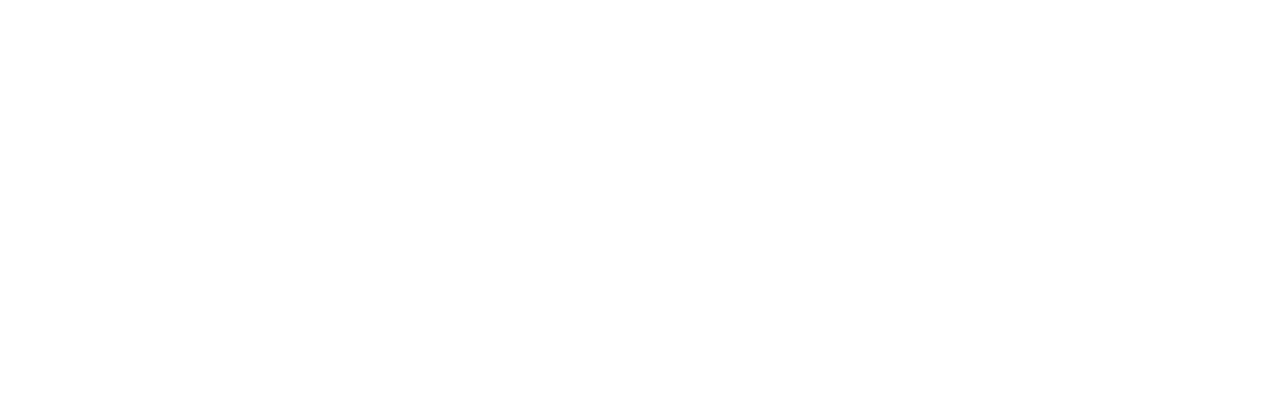
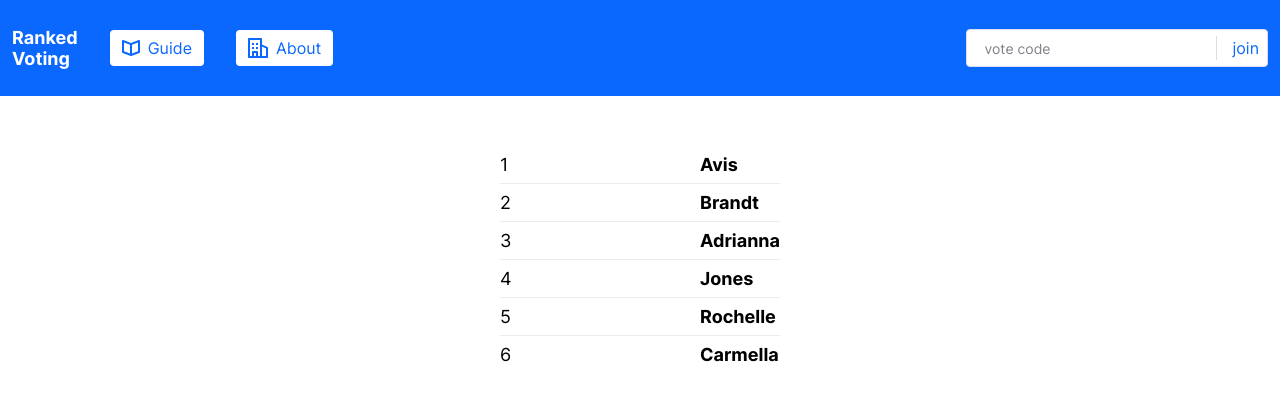
Before and after one commit to FemenSB/voting_client, a React (Create React App) app: page /results/1 in a window 1280 px wide. Before the commit this address had no page. Shown: the top 400 px of the page. Built offline with nearby package versions, Linux system fonts and the light colour scheme.

Commit message:
Implement results page
After the voting time ends, users in the voting page are redirected to the results page.

```diff
--- a/src/App.css
+++ b/src/App.css
@@ -17,6 +17,7 @@
   /* colors */
   --tini-brand-color: #0A68FF;
   --tini-brand-text-color: #FFFFFF;
+  --tini-divider-color: #EBEBF0;
   --tini-main-background-color: #FFFFFF;
   --tini-main-text-color: #27272A;
   --tini-placeholder-text-color: #808089;
--- a/src/App.js
+++ b/src/App.js
@@ -4,6 +4,7 @@ import AboutPage from './routes/about/page.component';
 import BallotSetupPage from './routes/ballot_setup/page.component';
 import GuidePage from './routes/guide/page.component';
 import Navigation from './routes/navigation/navigation.component';
+import ResultsPage from './routes/results/page.component';
 import VotingPage from './routes/voting/page.component';
 import { Route, Routes } from 'react-router-dom';
 import ServerProxyFactoryMock from './utils/server_proxy/server_proxy_factory_mock';
@@ -19,6 +20,8 @@ function App() {
         <Route path='about' element={<AboutPage />} />
         <Route path=':id' element={
             <VotingPage serverProxyFactory={serverProxyFactory} />} />
+        <Route path='results/:id' element={
+            <ResultsPage serverProxyFactory={serverProxyFactory} />} />
       </Route>
     </Routes>
   );
--- a/src/routes/navigation/navigation.component.tsx
+++ b/src/routes/navigation/navigation.component.tsx
@@ -4,17 +4,18 @@ import { ReactComponent as BookIcon } from '../../icons/book.svg'
 import { ReactComponent as BuildingIcon } from '../../icons/building.svg'
 import styles from './navigation.style.module.css';
 import { ChangeEvent, Fragment, useRef } from 'react';
-import { Link, Outlet } from 'react-router-dom';
+import { Link, Outlet, useNavigate } from 'react-router-dom';
 
 export default function Navigation() {
   const codeToJoin = useRef('');
+  const navigate = useNavigate();
 
   function onCodeInputChange(e: ChangeEvent<HTMLInputElement>) {
     codeToJoin.current = e.target.value;
   }
 
   function joinInputCode() {
-    window.location.pathname = codeToJoin.current;
+    navigate(codeToJoin.current);
   }
 
   return (
--- /dev/null
+++ b/src/routes/results/page.component.tsx
@@ -0,0 +1,46 @@
+import Loading from '../../elements/loading/loading.component';
+import IServerProxyFactory from '../../utils/server_proxy/server_proxy_factory';
+import useInitialize from '../../utils/useInitialize';
+import styles from './page.style.module.css';
+import { useCallback, useRef, useState } from 'react';
+import { useParams } from 'react-router-dom';
+
+type ResultsPageProps = {
+  serverProxyFactory: IServerProxyFactory;
+};
+
+export default function ResultsPage({ serverProxyFactory }: ResultsPageProps) {
+  const { id } = useParams();
+  const serverProxy = useRef(serverProxyFactory.forVoting(id!));
+  const [orderedCandidates, setOrderedCandidates] = useState<string[]>([]);
+
+  const initialize = useCallback(async () => {
+    console.log('initializing results');
+    const data = await serverProxy.current.getResults();
+    setOrderedCandidates(data.orderedCandidates);
+  }, []);
+  const initialized = useInitialize(initialize);
+
+
+  return (
+    <div id={styles.main}>
+      {initialized ?
+          <div className='margin-centralize'>
+            <table id={styles.table}>
+              <tbody id={styles.body}>
+                {orderedCandidates.map((name, i) =>
+                  <tr key={i} className={styles.row}>
+                    <td className={styles.index}>{i+1}</td>
+                    <td className={styles.name}>{name}</td>
+                  </tr>
+                )}
+            </tbody>
+          </table>
+          </div>
+          :
+          <div className='margin-centralize'>
+            <Loading />
+          </div>}
+    </div>
+);
+}
--- /dev/null
+++ b/src/routes/results/page.style.module.css
@@ -0,0 +1,25 @@
+#main {
+  margin-top: 50px;
+}
+
+#table {
+  border-collapse: collapse;
+}
+
+.row + .row {
+  border-top: 1px solid var(--tini-divider-color);
+}
+
+.row > * {
+  font-size: var(--tini-font-size-large);
+  padding: 8px 0;
+  text-align: start;
+}
+
+.index {
+  width: 200px;
+}
+
+.name {
+  font-weight: var(--tini-font-weight-bold);
+}
--- a/src/routes/voting/candidate_list.component.tsx
+++ b/src/routes/voting/candidate_list.component.tsx
@@ -101,9 +101,11 @@ function setDragPointer(e: GenericDragEvent) {
 
 type CandidateListProps = {
   candidates: string[];
+  onReordered: (reorderedCandidates: string[]) => void;
 };
 
-export default function CandidateList({ candidates }: CandidateListProps) {
+export default function CandidateList(
+    { candidates, onReordered }: CandidateListProps) {
   const candidateElementsRefs = useRef<Array<HTMLDivElement|null>>([]);
   const listElementRef = useRef<HTMLDivElement|null>(null);
   const [orderedCandidates, setOrderedCandidates] = useState(candidates);
@@ -237,6 +239,7 @@ export default function CandidateList({ candidates }: CandidateListProps) {
     function moveDroppedCandidateTo(index: number) {
       const reordered = moveIndexTo(orderedCandidates, dragElementIndex, index);
       setOrderedCandidates(reordered);
+      onReordered(reordered);
 
       function moveIndexTo<T>(array: T[], from: number, to: number): T[] {
         const result = [...array];
--- a/src/routes/voting/floating_panel.component.tsx
+++ b/src/routes/voting/floating_panel.component.tsx
@@ -4,9 +4,8 @@ import { ReactComponent as PersonIcon } from '../../icons/person.svg'
 import styles from './floating_panel.style.module.css';
 import { useEffect, useRef, useState } from 'react';
 
-function computeRemainingTime(until: Date): string {
-  const now = new Date();
-  const remainingMiliseconds = until.getTime() - now.getTime();
+function computeRemainingTime(from: Date, until: Date): string {
+  const remainingMiliseconds = until.getTime() - from.getTime();
   const remainingSeconds = remainingMiliseconds / 1000;
   const minutes = Math.floor(remainingSeconds / 60);
   const seconds = Math.floor(remainingSeconds - minutes*60);
@@ -25,12 +24,22 @@ type SidePanelProps = {
 export default function FloatingPanel({ endTime }: SidePanelProps) {
   const [showing, setShowing] = useState(false);
   const [remainingTime, setRemainingTime] =
-      useState(computeRemainingTime(endTime));
+      useState(computeRemainingTime(new Date(), endTime));
   const timerInterval = useRef<any>(null);
 
   useEffect(() => {
+    // We need to clearInterval before setting it because React runs this
+    // function twice, so the second run overrides the reference to the first
+    // interval
+    clearInterval(timerInterval.current);
     timerInterval.current = setInterval(() => {
-      setRemainingTime(computeRemainingTime(endTime));
+      const now = new Date();
+      if (now < endTime) {
+        setRemainingTime(computeRemainingTime(now, endTime));
+      } else {
+        setRemainingTime(computeRemainingTime(endTime, endTime));
+        clearTimeout(timerInterval.current);
+      }
       return () => clearInterval(timerInterval.current);
     }, 1000);
   }, [endTime]);
--- a/src/routes/voting/floating_panel.style.module.css
+++ b/src/routes/voting/floating_panel.style.module.css
@@ -12,7 +12,7 @@
 
 #side-panel {
   background-color: var(--tini-main-background-color);
-  border: 1px solid #EBEBF0;
+  border: 1px solid var(--tini-divider-color);
   border-radius: var(--tini-border-radius-rounded-2);
   height: 500px;
   margin-top: 8px;
--- a/src/routes/voting/page.component.tsx
+++ b/src/routes/voting/page.component.tsx
@@ -1,10 +1,11 @@
 import Loading from '../../elements/loading/loading.component';
 import IServerProxyFactory from '../../utils/server_proxy/server_proxy_factory';
+import useInitialize from '../../utils/useInitialize';
 import CandidateList from './candidate_list.component';
 import FloatingPanel from './floating_panel.component';
 import styles from  './page.style.module.css';
-import { Fragment, useEffect, useRef, useState } from 'react';
-import { useParams } from 'react-router-dom';
+import { Fragment, useCallback, useEffect, useRef, useState } from 'react';
+import { useNavigate, useParams } from 'react-router-dom';
 
 type VotingPageProps = {
   serverProxyFactory: IServerProxyFactory;
@@ -12,29 +13,51 @@ type VotingPageProps = {
 
 export default function VotingPage({ serverProxyFactory }: VotingPageProps) {
   const { id } = useParams();
-  const [initialized, setInitialized] = useState(false);
   const [candidates, setCandidates] = useState<string[]>([]);
   const [endTime, setEndTime] = useState<Date>(new Date());
   const serverProxy = useRef(serverProxyFactory.forVoting(id!));
+  const orderedCandidates = useRef<string[]>([]);
+  const votingEndTimeout = useRef<any>();
+  const navigate = useNavigate();
 
   console.log(id);
 
+  const initialize = useCallback(async () => {
+    console.log('initializing voting');
+    const data = await serverProxy.current.getStaticData();
+    setCandidates(data.candidates);
+    orderedCandidates.current = data.candidates;
+    setEndTime(data.endTime);
+  }, []);
+
+  const initialized = useInitialize(initialize);
+
   useEffect(() => {
-    initialize();
-    async function initialize() {
-      const data = await serverProxy.current.getStaticData();
-      setCandidates(data.candidates);
-      setEndTime(data.endTime);
-      setInitialized(true);
+    if (!initialized) return;
+    setVotingEndTimeout();
+
+    function setVotingEndTimeout() {
+      clearTimeout(votingEndTimeout.current);
+      const timeUntilEnding = endTime.getTime() - Date.now();
+      votingEndTimeout.current = setTimeout(endVoting, timeUntilEnding);
     }
-  }, []);
+
+    async function endVoting() {
+      await serverProxy.current.sendVote(orderedCandidates.current);
+      navigate(`/results/${id}`);
+    }
+  }, [initialized, endTime, id, navigate]);
+
+  function onReordered(candidates: string[]) {
+    orderedCandidates.current = candidates;
+  }
 
   return (
     <div id={styles['candidate-list-container']}>
       {initialized ?
         <Fragment>
           <div className='margin-centralize'>
-            <CandidateList candidates={candidates} />
+            <CandidateList candidates={candidates} onReordered={onReordered} />
           </div>
           <div id={styles['side-panel-container']}>
             <FloatingPanel endTime={endTime} />
--- a/src/utils/server_proxy/server_proxy.ts
+++ b/src/utils/server_proxy/server_proxy.ts
@@ -1,8 +1,14 @@
 export interface IServerProxy {
   getStaticData(): Promise<VotingData>;
+  sendVote(orderedCandidates: string[]): Promise<void>;
+  getResults(): Promise<VotingResults>;
 }
 
 export type VotingData = {
   candidates: string[];
   endTime: Date;
 };
+
+export type VotingResults = {
+  orderedCandidates: string[];
+};
--- a/src/utils/server_proxy/server_proxy_mock.ts
+++ b/src/utils/server_proxy/server_proxy_mock.ts
@@ -1,5 +1,5 @@
 import sleep from '../sleep';
-import {IServerProxy, VotingData} from './server_proxy';
+import {IServerProxy, VotingData, VotingResults} from './server_proxy';
 
 export default class ServerProxyMock implements IServerProxy {
   async getStaticData(): Promise<VotingData> {
@@ -16,4 +16,22 @@ export default class ServerProxyMock implements IServerProxy {
       endTime: new Date(new Date().getTime() + 5*60*1000)
     };
   }
+
+  async sendVote(orderedCandidates: string[]): Promise<void> {
+    return sleep(1000);
+  }
+
+  async getResults(): Promise<VotingResults> {
+    await sleep(1500);
+    return {
+      orderedCandidates: [
+        'Avis',
+        'Brandt',
+        'Adrianna',
+        'Jones',
+        'Rochelle',
+        'Carmella',
+      ]
+    };
+  }
 }
--- /dev/null
+++ b/src/utils/useInitialize.ts
@@ -0,0 +1,11 @@
+import { useEffect, useState } from 'react';
+
+export default function useInitialize(initialize: () => Promise<void>) {
+  const [initialized, setInitialized] = useState(false);
+
+  useEffect(() => {
+    initialize().then(() => setInitialized(true));
+  }, [initialize])
+
+  return initialized;
+}
```
